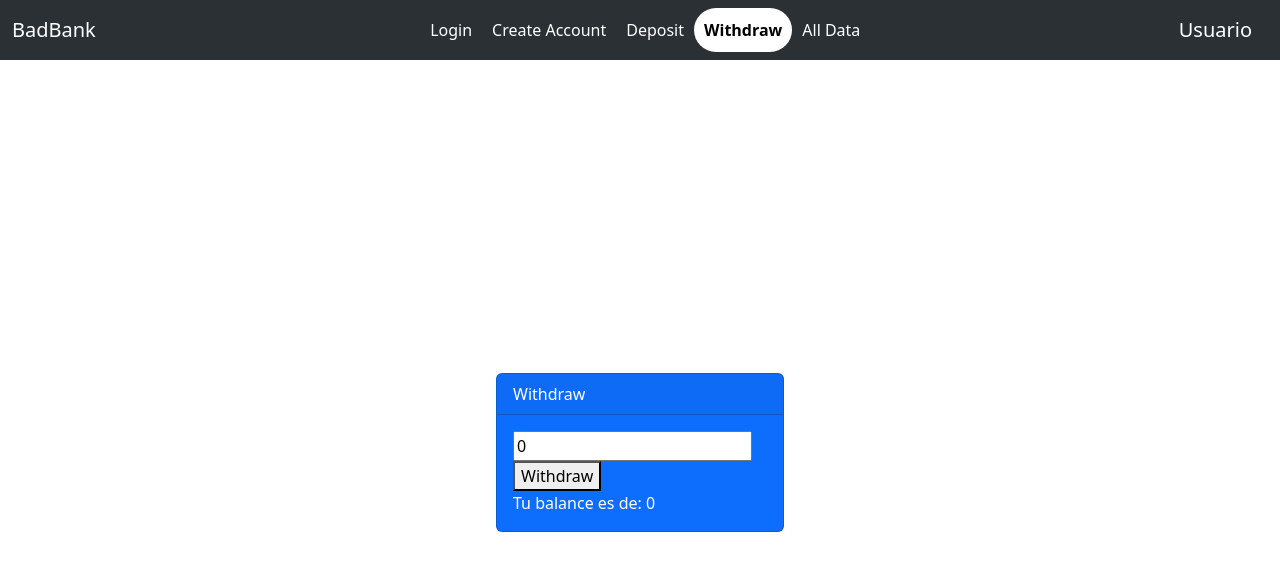
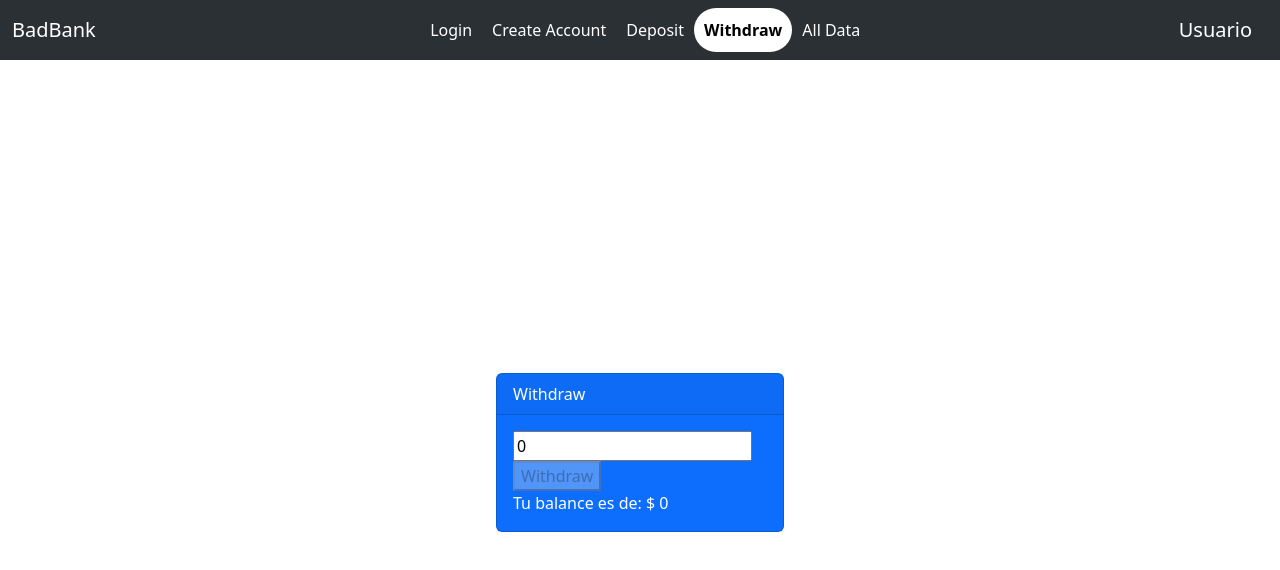
Before and after one commit to Davidfvillamil/BadBank_portafolio_week_2, a React (Vite) app: page /withdraw in a window 1280 px wide. Shown: the top 570 px of the page. Built offline with nearby package versions, Linux system fonts and the light colour scheme.

Commit message:
agregar funcionalidad a 'Deposit' y 'Withdraw'

```diff
--- a/src/App.jsx
+++ b/src/App.jsx
@@ -19,7 +19,7 @@ import { Home } from './components/home'
 
 //Contextos
 import { FormContext, FormCard } from './context.jsx/context'
-import { BalanceContext } from './context.jsx/balance'
+
 
 
 
@@ -29,7 +29,7 @@ function App() {
 
   return (
     <FormContext.Provider value={''}>
-    <BalanceContext.Provider value={''}>
+
       <Router>
         <Navbar/>
           <Routes>
@@ -45,7 +45,7 @@ function App() {
           </Routes>
 
       </Router>
-      </BalanceContext.Provider>
+
     </FormContext.Provider>
   )
 }
--- a/src/components/Deposit.jsx
+++ b/src/components/Deposit.jsx
@@ -10,18 +10,26 @@ import { FormCard } from "../context.jsx/context";
 const Deposit = ({balance,setBalance}) => {
 
     const [depositAmount, setDepositAmount] = useState(0)
-
+    const [Status, setStatus] = useState(false)
+    const [mensaje, setMensaje] = useState('')                         // estado para mirar si se muestra o no el mensaje de transacción
 
     function handleDeposit(e){
         const valor = e.currentTarget.value
         setDepositAmount(valor)
-
     }
 
     function handleClick(){
         const depositValue = parseFloat(depositAmount);
+
         if (!isNaN(depositValue) && depositValue > 0) {
             setBalance(prevBalance => prevBalance + depositValue);
+            setStatus(true)
+            setMensaje('Transacción aprovada')
+            setTimeout(() => setStatus(false),2000)
+        }else if(depositValue.toString().includes('-')){
+            setStatus(true)
+            setMensaje('El valor no puede ser negativo')
+            setTimeout(() => setStatus(false),2000)
         }
     }
 
@@ -34,11 +42,16 @@ const Deposit = ({balance,setBalance}) => {
                     body = {
                         <>
                             <div>
-                                <input type="number" value={depositAmount} onChange={handleDeposit}/>
-                                <button onClick={handleClick}>Deposit</button>
+                                <input type="number" value={depositAmount} onChange={handleDeposit} placeholder="ingrese un valor"/>
+                                <button onClick={handleClick} disabled ={!depositAmount}>Deposit</button>
                             </div>
+                            {Status && (
+                                <>
+                                <h5>{mensaje}</h5>
+                                </>
+                            )}
                             <div>
-                                Tu balance es de:  {balance}
+                                Tu balance es de: $ {balance}
                             </div>
                         </>
                     }
--- a/src/components/withdraw.jsx
+++ b/src/components/withdraw.jsx
@@ -10,6 +10,8 @@ import { FormCard } from "../context.jsx/context";
 const Withdraw = ({balance,setBalance}) => {
 
     const [withdrawAmount, setWithdrawAmount] = useState(0)
+    const [Status, setStatus] = useState(false)
+    const [mensaje, setMensaje] = useState('')
 
 
     function handleDeposit(e){
@@ -20,8 +22,20 @@ const Withdraw = ({balance,setBalance}) => {
 
     function handleClick(){
         const withdrawValue = parseFloat(withdrawAmount);
-        if (!isNaN(withdrawValue) && withdrawValue > 0) {
+
+        function Mensaje(mensaje){
+            setStatus(true)
+            setMensaje(mensaje)
+            setTimeout(() => setStatus(false),2000)
+        }
+
+        if (!isNaN(withdrawValue) && withdrawValue > 0 && balance - withdrawValue >= 0) {
             setBalance(prevBalance => prevBalance - withdrawValue);
+            Mensaje('retiro exitoso')
+        }else if(withdrawValue.toString().includes('-')){
+            Mensaje('El valor no puede ser negativo')
+        }else if(balance - withdrawValue < 0){
+            Mensaje('No puedes retirar más de lo que tienes')
         }
     }
 
@@ -35,10 +49,13 @@ const Withdraw = ({balance,setBalance}) => {
                         <>
                             <div>
                                 <input type="number" value={withdrawAmount} onChange={handleDeposit}/>
-                                <button onClick={handleClick}>Withdraw</button>
+                                <button onClick={handleClick} disabled = {!withdrawAmount}>Withdraw</button>
                             </div>
+                            {Status && (
+                                <h5>{mensaje}</h5>
+                            )}
                             <div>
-                                Tu balance es de:  {balance}
+                                Tu balance es de: $ {balance}
                             </div>
                         </>
                     }
--- a/src/context.jsx/balance.jsx
+++ /dev/null
@@ -1,23 +0,0 @@
-import React, { createContext } from "react";
-
-export const BalanceContext = createContext(null)
-
-
-export const FormCard = (props) => {
-    function classes(){
-        const bg  = props.bgcolor ? ' bg-' + props.bgcolor : ' ';
-        const txt = props.txtcolor ? ' text-' + props.txtcolor: ' text-white';
-        return 'card mb-3 ' + bg + txt;
-      }
-    return(
-        <div className = {classes()} style = {{maxWidth: '18rem'}}>
-            <div className="card-header">{props.header}</div>
-            <div className="card-body">
-                {props.title && (<h5 className="card-title">{props.title}</h5>)}
-                {props.text && (<p className="card-text">{props.text}</p>)}
-                {props.body}
-                {props.status && (<div id='createStatus'>{props.status}</div>)}
-            </div>
-        </div>
-    )
-}
```
